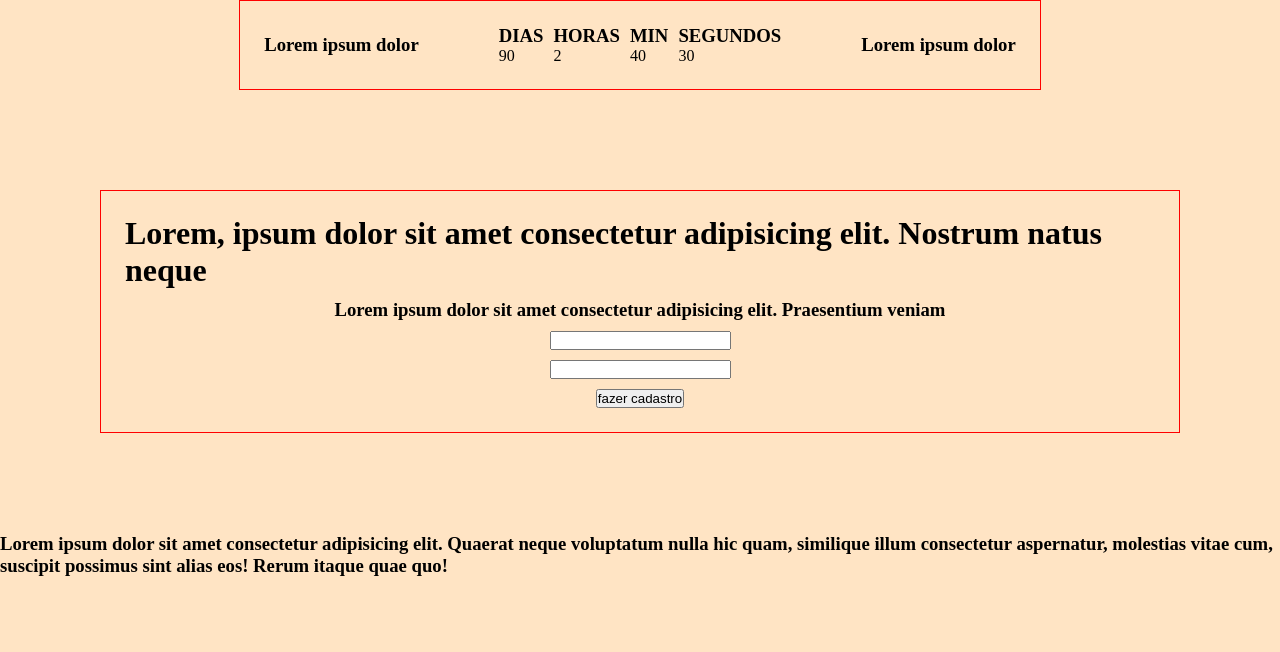
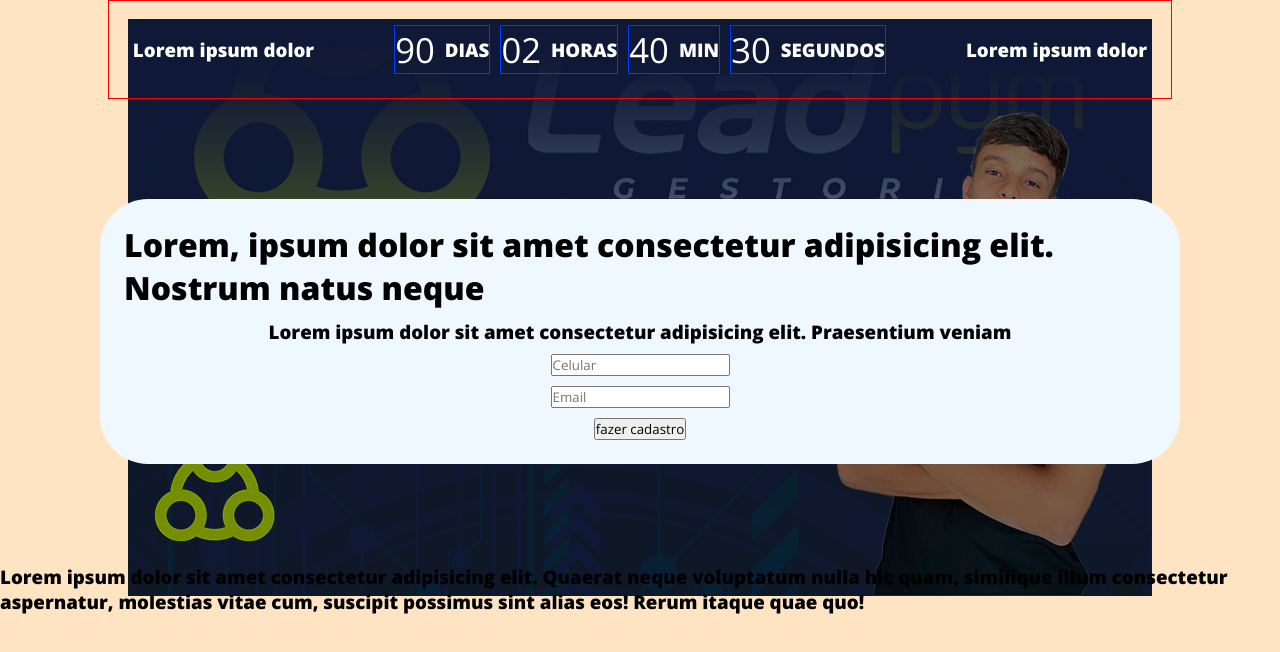
Before and after one commit to markesapucai/LeadPym, a website: page index.html in a window 1280 px wide. Drawn offline with nearby package versions, Linux system fonts and the light colour scheme.

Commit message:
feat: input formatted

```diff
--- a/index.html
+++ b/index.html
@@ -7,24 +7,25 @@
     <link rel="stylesheet" href="./style.css">
 </head>
 <body>
+    <img src="./assets/banner website.png" alt="">
     <div class="header">
         <h3>Lorem ipsum dolor </h3>
         <div class="timer">
             <div>
+                <p class="pDay"></p>
                 <h3>DIAS</h3>
-                <p class="pDay"></p>
             </div>
             <div>
+                <p class="pHour"></p>
                 <h3>HORAS</h3>
-                <p class="pHour"></p>
             </div>
             <div>
+                <p class="pMin"></p>
                 <h3>MIN</h3>
-                <p class="pMin"></p>
             </div>
             <div>
+                <p class="pSec"></p>
                 <h3>SEGUNDOS</h3>
-                <p class="pSec"></p>
             </div>
         </div>
         <h3>Lorem ipsum dolor </h3>
@@ -33,11 +34,13 @@
         <div class="cadastro">
             <h1>Lorem, ipsum dolor sit amet consectetur adipisicing elit. Nostrum natus neque </h1>
             <h3>Lorem ipsum dolor sit amet consectetur adipisicing elit. Praesentium veniam </h3>
-            <input type="text" class="ipn name">
-            <input type="text" class="ipn email">
-            <button class="cadastrar">
-                fazer cadastro
-            </button>
+            <form>
+                <input type="number" id="cel" class="ipn celular" placeholder="Celular">
+                <input type="text" id="email" class="ipn email" placeholder="Email">
+                <button class="cadastrar" onclick="register()">
+                    fazer cadastro
+                </button>
+            </form>
         </div>
         <div class="avisos">
             <h3>Lorem ipsum dolor sit amet consectetur adipisicing elit. Quaerat neque voluptatum nulla hic quam,
@@ -45,6 +48,6 @@
         </div>
     </div>
 
-    <script src="./main.js"></script>
+    <script src="./index.js"></script>
 </body>
 </html>
--- /dev/null
+++ b/index.js
@@ -0,0 +1,81 @@
+//ADD for e diminuir rep
+function clock() {
+    return {
+        start() {
+            this.createDate();
+        },
+        createDate() {
+            const targetDate = new Date('01-01-2024 00:00:00').getTime();
+            setInterval(() => {
+                this.upDate(targetDate)}
+            , 1000)
+        },
+        upDate(targetDate) {
+            const date = new Date().getTime();
+
+            const betweenDate = targetDate - date;
+
+            const days = Math.floor(betweenDate / (1000 * 60 * 60 * 24));
+            const hours = Math.floor((betweenDate % (1000 * 60 * 60 * 24)) / (1000 * 60 * 60));
+            const min = Math.floor((betweenDate % (1000 * 60 * 60)) / (1000 * 60));
+            const sec = Math.floor((betweenDate % (1000 * 60)) / 1000);
+
+            this.createDiv(days, hours, min, sec);
+
+        },
+        createDiv(days, hours, min, sec) {
+            const pDay = document.querySelector('.pDay');
+            const pHour = document.querySelector('.pHour');
+            const pMin = document.querySelector('.pMin');
+            const pSec = document.querySelector('.pSec');
+
+            if(hours < 10) {
+                hours = `0${hours}`
+            }
+
+            pDay.textContent = days;
+            pHour.textContent = hours;
+            pMin.textContent = min;
+            pSec.textContent = sec;
+
+            pDay.style.fontSize = "26pt";
+            pHour.style.fontSize = "26pt";
+            pMin.style.fontSize = "26pt";
+            pSec.style.fontSize = "26pt";
+        }
+    }
+}
+//parada da ormatação do input - REvisar -
+function inputFormat() {
+    let celInpValue = celInp.value;
+    let formattedValue = '';
+
+    if (celInpValue.length >= 2) {
+        formattedValue += `(${celInpValue.substring(0, 2)})`;
+    }
+    if (celInpValue.length > 2 && celInpValue.length <= 7) {
+        formattedValue += ` ${celInpValue.substring(2)}`;
+    } else if (celInpValue.length > 7) {
+        formattedValue += ` ${celInpValue.substring(2, 7)}-${celInpValue.substring(7)}`;
+    } else if (celInpValue.length > 2) {
+        formattedValue += ` ${celInpValue.substring(2)}`;
+    }
+
+    celInp.value = formattedValue;
+}
+
+const celInp = document.querySelector('.celular');
+celInp.addEventListener('input', inputFormat);
+
+
+
+//ADD infos a vetor
+const register = () => {
+    const celInpValue = document.querySelector('.celular').value;
+    const emailInpValue = document.querySelector('.email').value;
+
+    console.log(celInpValue, emailInpValue)
+}
+
+const showClock = clock();
+showClock.start();
--- a/style.scss
+++ b/style.scss
@@ -1,3 +1,5 @@
+@import url('https://fonts.googleapis.com/css2?family=Open+Sans:wght@400;500;600;800&display=swap');
+
 @mixin flexCenter() {
     display: flex;
     align-items: center;
@@ -9,18 +11,26 @@
     box-sizing: border-box;
     margin: 0;
     padding: 0;
+    font-family: 'Open Sans', sans-serif;
 }
 
 body {
     @include flexCenter;
     background-color: bisque;
+    position: relative;
+
+    img {
+        position: absolute;
+        z-index: -1;
     }
+
     .header {
         @include flexCenter;
         flex-direction: row;
         border: 1px solid red;
         gap: 10vh;
         padding: 24px;
+        color: white;
 
         .timer {
             @include flexCenter;
@@ -28,20 +38,28 @@ body {
             gap: 10px;
 
             div {
+                @include flexCenter;
                 border: 1px solid rgb(0, 60, 255);
-            display: flex;
                 flex-direction: row;
+                gap: 10px;
             }
         }
     }
 
     .main {
         .cadastro{
-        border: 1px solid red;
             @include flexCenter;
             padding: 24px;
             margin: 100px;
             gap: 10px;
+            background-color: aliceblue;
+            border-radius: 6vh;
+
+            form {
+                @include flexCenter;
+                gap: 10px;
+            }
 
         }
     }
+}
```
Also changed, not shown: assets/banner website.png (added), assets/banner-website.svg (added), assets/fot-gestro.svg (deleted), assets/leadpym-black.svg (deleted), assets/leaf-nature-backgrounds-pattern-illustration-plant-backdrop-design-abstract-vibrant-green-nature-wal.svg (deleted), assets/lp1.svg (deleted), style.css, 1 other file. Lines whose indentation alone changed are shown as unchanged.
